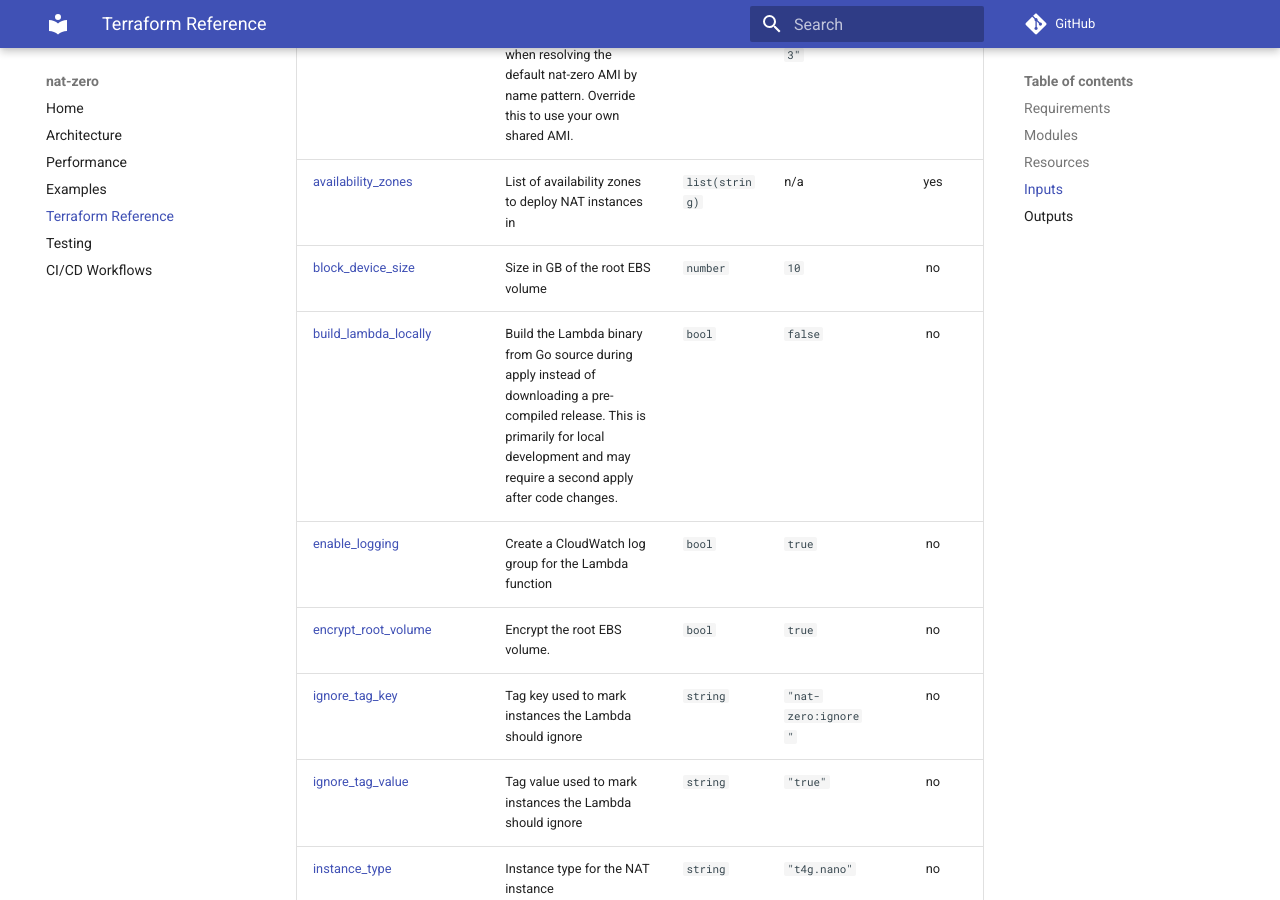
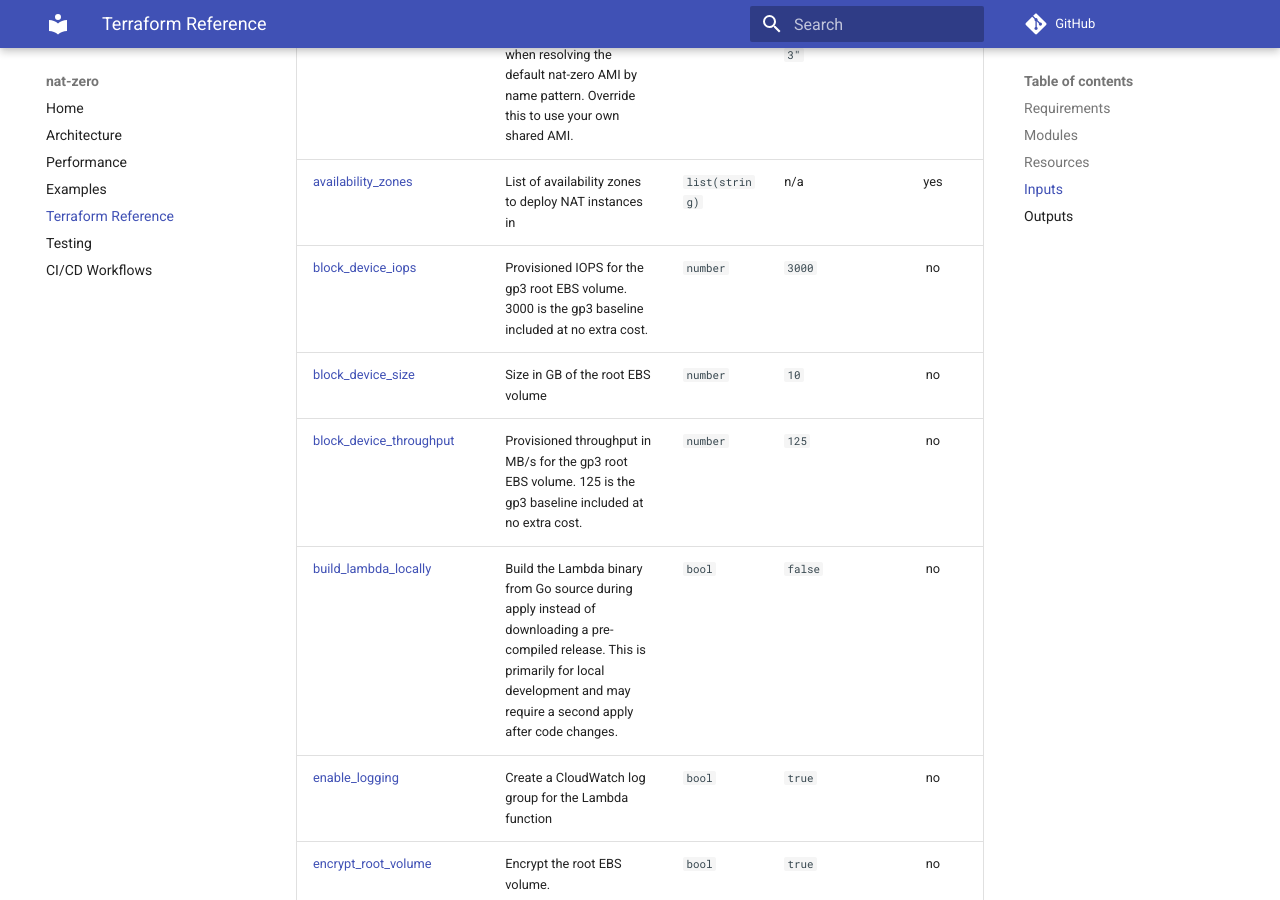
Before and after one commit to MachineDotDev/nat-zero, an MkDocs documentation site: the page built from docs/reference.md, in a window 1280 px wide and 900 px high, scrolled down 2195 px. Built offline with MkDocs 1.6.1 and Material for MkDocs 9.7.7, drawn with Linux system fonts in a browser that asks for light colours; comment, search, counter and statistics services are not loaded.

Commit message:
feat: expose configurable EBS IOPS and throughput, default to gp3 baseline (#39)
Co-authored-by: Claude Opus 4.7 (1M context) <noreply@anthropic.com>

```diff
--- a/docs/reference.md
+++ b/docs/reference.md
@@ -48,7 +48,9 @@ No modules.
 | <a name="input_ami_name_pattern"></a> [ami\_name\_pattern](#input\_ami\_name\_pattern) | AMI name pattern used when resolving the default nat-zero AMI. Override this to use your own shared AMI. | `string` | `"nat-zero-al2023-minimal-arm64-20260306-064438"` | no |
 | <a name="input_ami_owner_account"></a> [ami\_owner\_account](#input\_ami\_owner\_account) | Owner account ID used when resolving the default nat-zero AMI by name pattern. Override this to use your own shared AMI. | `string` | `"590144423513"` | no |
 | <a name="input_availability_zones"></a> [availability\_zones](#input\_availability\_zones) | List of availability zones to deploy NAT instances in | `list(string)` | n/a | yes |
+| <a name="input_block_device_iops"></a> [block\_device\_iops](#input\_block\_device\_iops) | Provisioned IOPS for the gp3 root EBS volume. 3000 is the gp3 baseline included at no extra cost. | `number` | `3000` | no |
 | <a name="input_block_device_size"></a> [block\_device\_size](#input\_block\_device\_size) | Size in GB of the root EBS volume | `number` | `10` | no |
+| <a name="input_block_device_throughput"></a> [block\_device\_throughput](#input\_block\_device\_throughput) | Provisioned throughput in MB/s for the gp3 root EBS volume. 125 is the gp3 baseline included at no extra cost. | `number` | `125` | no |
 | <a name="input_build_lambda_locally"></a> [build\_lambda\_locally](#input\_build\_lambda\_locally) | Build the Lambda binary from Go source during apply instead of downloading a pre-compiled release. This is primarily for local development and may require a second apply after code changes. | `bool` | `false` | no |
 | <a name="input_enable_logging"></a> [enable\_logging](#input\_enable\_logging) | Create a CloudWatch log group for the Lambda function | `bool` | `true` | no |
 | <a name="input_encrypt_root_volume"></a> [encrypt\_root\_volume](#input\_encrypt\_root\_volume) | Encrypt the root EBS volume. | `bool` | `true` | no |
```
Also changed, not shown: README.md (+2 -0 lines), 3 other files.
